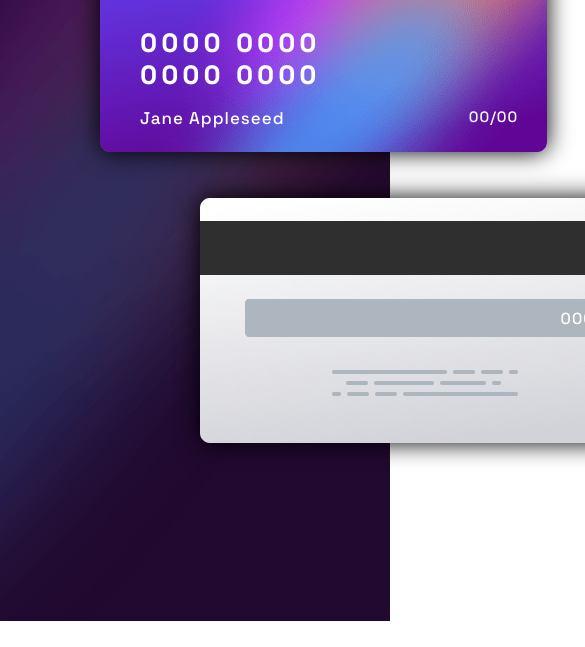
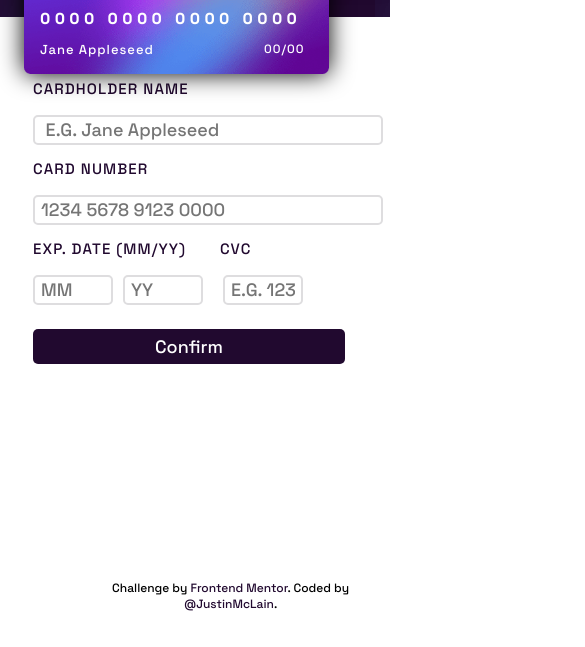
Before and after one commit to JustinMcLain1/interactive-card-details-form-main, a plain HTML site: page index.html in a window 390 px wide. Shown: the part 223-870 px from the top of the page, 585 px wide, since content can reach past the window. After the commit the page ends 844 px from the top, so only its background shows below. Drawn offline with Linux system fonts and the light colour scheme.

Commit message:
added mobile elements

```diff
--- a/styles.css
+++ b/styles.css
@@ -288,3 +288,122 @@ input[type="number"]::-webkit-outer-spin-button {
   margin-left: -10rem;
 
 }
+
+@media (max-width: 600px) {
+
+    body {
+        width: 100vw;
+        overflow-x: hidden;
+        height: 100vh;
+    }
+
+    #mainBackground{
+        height: 100vh;
+        width: 100%;
+        display: block;
+        background-repeat: repeat-x;
+        background-image: url(./images/bg-main-mobile.png);
+    }
+
+    .front {
+        width: 305px;
+        margin-left: 1.5rem;
+    }
+
+    .back{
+        width: 305px;
+        margin-left: 5rem;
+        margin-top: 2rem;
+    }
+
+    .circle{
+        margin-left: 2rem;
+        margin-top: 9rem;
+    }
+
+
+    .nameOnCard {
+        font-size: 13px;
+        margin-top: 16.5rem;
+        margin-left: 2.5rem;
+    }
+
+    .number {
+        margin-left: 2.5rem;
+        font-size: 15px;
+        margin-top: 14.5rem;
+    }
+
+    .digits {
+        margin-left: 16.5rem;
+        margin-top: 16.5rem;
+        font-size: 12px;
+    }
+
+    .digits2 {
+        z-index: 5;
+        margin-right: 5px;
+        margin-left: -3.9rem;
+        font-size: 12px;
+        margin-top: 6.65rem;
+    }
+
+    #right {
+        margin-left: -22rem;
+        margin-top: 75%;
+    }
+
+    .attribution {
+        font-size: 12px;
+        margin-top: 206%;
+        margin-left: -62%;
+    }
+    .attribution a {
+        text-decoration-line: none;
+        color: var(--Verydarkviolet);
+    }
+
+    #nameerror,
+    #cardnumerror,
+    #cardnumblankerror {
+      margin-left: 52%;
+    }
+    .inputheading {
+      margin-top: 9px;
+      height: 36px;
+    }
+
+    #thankyou-card {
+      margin-top: 129.5%;
+
+      margin-left: 30px;
+      display: none;
+    }
+
+    #check {
+      margin-left: 38%;
+      margin-top: 92%;
+      display: none;
+    }
+
+    #btn {
+      position: absolute;
+      width: 80%;
+      margin-top: 5%;
+    }
+    #nameerror,
+    #cardnumerror,
+    #cardnumblankerror {
+      margin-left: 52%;
+    }
+    .inputheading {
+      margin-top: 9px;
+      height: 36px;
+    }
+
+    .continuebtn {
+      margin-left: -14px;
+    }
+  }
+
+}
```
